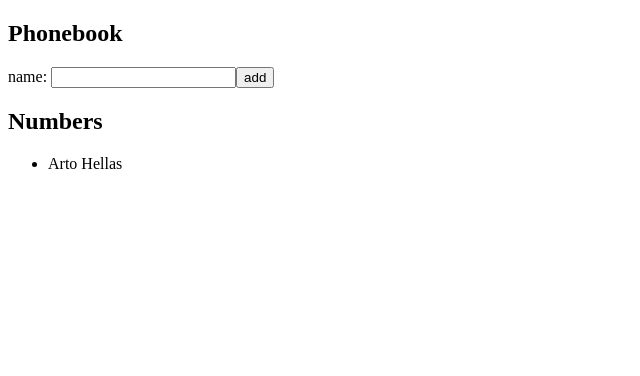
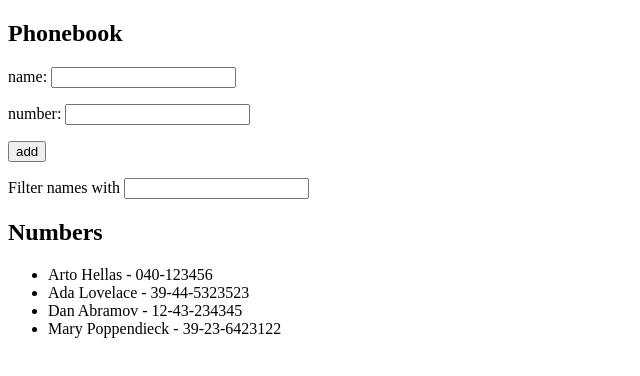
Before and after one commit to olenleo/osa2, a React (Create React App) app in the folder puhelinluettelo/: page / in a window 1280 px wide. Shown: the top 376 px of the page, without its empty margins (0-640 px from the left). Built offline with nearby package versions, Linux system fonts and the light colour scheme.

Commit message:
Puhelinluettelo 2.10

```diff
--- a/puhelinluettelo/src/App.js
+++ b/puhelinluettelo/src/App.js
@@ -1,26 +1,36 @@
 import React, { useState } from 'react'
+import Persons from './Components/Persons'
+import FilterForm from './Components/FilterForm'
+import NewPersonForm from './Components/NewPersonForm'
 
 const App = () => {
-  const [ persons, setPersons] = useState([
-    { name: 'Arto Hellas', id: 1 }
+  const [persons, setPersons] = useState([
+    { name: 'Arto Hellas', number: '040-123456',show: true  },
+    { name: 'Ada Lovelace', number: '39-44-5323523' , show: true},
+    { name: 'Dan Abramov', number: '12-43-234345', show: true },
+    { name: 'Mary Poppendieck', number: '39-23-6423122', show: true }
   ])
   const [ newName, setNewName ] = useState('')
+  const [ newNumber, setNewNumber ] = useState('')
+  const [ filterText, setFilterText ] = useState('')
 
   const addNewPerson = ( event ) => {
+
     event.preventDefault()
-    console.log('add New Pers method', newName)
-    persons.forEach(name => console.log(name))
     persons.forEach(person => {
       if (person.name === newName) {
         alert(`${newName} is already added to phonebook`)
       } else {
         const personObject = {
           name: newName,
+          number: newNumber,
           id: persons.length + 1,
+          show : true
         }
         setPersons(persons.concat(personObject))
+        setNewName('')
+        setNewNumber('')
       }
-        setNewName('')
     })
   }
 
@@ -28,30 +38,42 @@ const App = () => {
     setNewName(event.target.value)
   }
 
+  const handleNumberChange = (event) => {
+    setNewNumber(event.target.value)
+  }
+  const handleFilterChange = (event) => {
+
+    event.preventDefault()
+    setFilterText(event.target.value)
+    console.log('filtertext ', filterText)
+    persons.filter(p => !p.name.toLowerCase().includes(event.target.value.toLowerCase()))
+      .map(p => p.show = false)
+    persons.filter(p => p.name.toLowerCase().includes(event.target.value.toLowerCase()))
+      .map(p => p.show = true)
+  }
 
   return (
   <div>
     <h2>Phonebook</h2>
-        <form onSubmit={addNewPerson}>
+
+    <NewPersonForm
+      addNewPerson = {addNewPerson}
+      handleNameChange={handleNameChange}
+      handleNumberChange = {handleNumberChange}
+      newNumber = {newNumber}
+      newName = {newName}
+    />
+    <FilterForm input={filterText} handleFilterChange={handleFilterChange} />
+
     <div>
-            name: <input
-              name = {newName}
-              onChange={handleNameChange}/>
-            <button type="submit">add</button>
-          </div>
-        </form>
-
       <h2>Numbers</h2>
-        <div>
         <ul>
-          {
-          persons.map(person =>
-             <li key = {person.id}>{person.name}</li>
-          )}
+          <Persons persons = {persons}/>
         </ul>
     </div>
     </div>
   )
 }
 
+
 export default App
--- /dev/null
+++ b/puhelinluettelo/src/Components/FilterForm.js
@@ -0,0 +1,8 @@
+import React from 'react'
+
+const FilterForm = ( {filterText, handleFilterChange} ) =>  {
+    return(
+        <p>Filter names with <input value ={filterText} onChange={handleFilterChange}/></p>
+)
+}
+export default FilterForm
--- /dev/null
+++ b/puhelinluettelo/src/Components/NewPersonForm.js
@@ -0,0 +1,26 @@
+import React from 'react'
+
+
+const NewPersonForm = ({addNewPerson, newName, handleNameChange, newNumber, handleNumberChange}) =>  {
+    return(
+        <form onSubmit={addNewPerson}>
+        <div>
+          <p>
+            name: <input
+              name = {newName}
+              onChange={handleNameChange}/>
+          </p>
+     </div>
+     <div> <p>
+            number: <input
+            number = {newNumber}
+            onChange = {handleNumberChange}/>
+          </p>
+        </div>
+        <button type="submit">add</button>
+      </form>
+    )
+}
+
+
+export default NewPersonForm
--- /dev/null
+++ b/puhelinluettelo/src/Components/Person.js
@@ -0,0 +1,11 @@
+import React from 'react'
+
+
+const Person = ({person}) =>  {
+    return(
+        <li key={person.name}>{person.name} - {person.number} </li>
+    )
+}
+
+
+export default Person
--- /dev/null
+++ b/puhelinluettelo/src/Components/Persons.js
@@ -0,0 +1,15 @@
+import React from 'react'
+import Person from './Person'
+const Persons = ( {persons}) => {
+    const personsToShow = persons.filter(person => person.show)
+    const rows = () => personsToShow.map(person =>
+      <Person key={person.name} person={person} />)
+    return (
+        <div>
+          {rows()}
+        </div>
+
+
+    )
+  }
+  export default Persons
```
Lines whose indentation alone changed are shown as unchanged.
